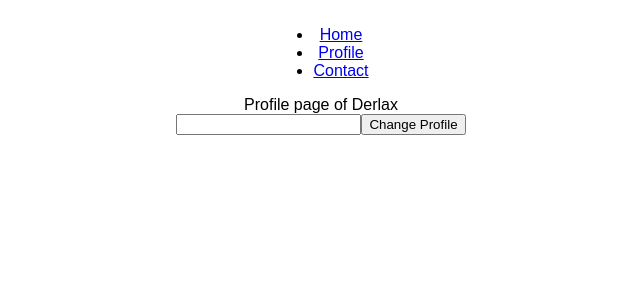
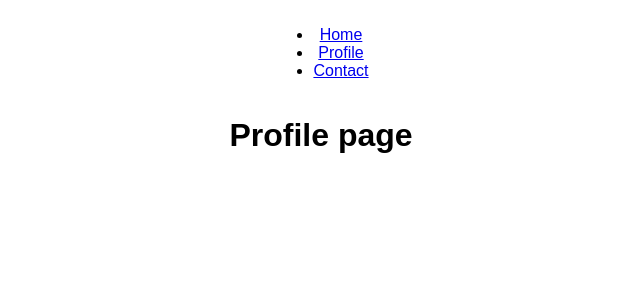
Before and after one commit to danphannguyen/React_Courses, a React (Create React App) app: page /Profile in a window 1280 px wide. Shown: the top 300 px of the page, without its empty margins (319-959 px from the left). Built offline with nearby package versions, Linux system fonts and the light colour scheme.

Commit message:
React ep10

```diff
--- a/package.json
+++ b/package.json
@@ -3,6 +3,7 @@
   "version": "0.1.0",
   "private": true,
   "dependencies": {
+    "@tanstack/react-query": "^5.21.4",
     "@testing-library/jest-dom": "^5.17.0",
     "@testing-library/react": "^13.4.0",
     "@testing-library/user-event": "^13.5.0",
--- a/src/App.js
+++ b/src/App.js
@@ -4,18 +4,22 @@ import { Home } from "./pages/home";
 import { Profile } from "./pages/profile";
 import { Contact } from "./pages/contact";
 import { Navbar } from "./pages/navbar";
-import { useState, createContext } from "react";
+import { useState } from "react";
 
-export const AppContext = createContext();
+import { QueryClient, QueryClientProvider } from "@tanstack/react-query";
+
 
 function App() {
 
+  const client = new QueryClient({ defaultOptions:
+    { queries: { refetchOnWindowFocus: false }
+  } });
   const [username, setUsername] = useState("Derlax");
 
   return (
     <div className="App">
 
-      <AppContext.Provider value={{username, setUsername}}>
+      <QueryClientProvider client={client}>
         <Router>
           <Navbar />
           <Routes>
@@ -25,7 +29,7 @@ function App() {
             <Route path="*" element={<h1>Not Found</h1>} />
           </Routes>
         </Router>
-      </AppContext.Provider>
+      </QueryClientProvider>
 
     </div>
   );
--- a/src/components/ChangeProfile.js
+++ /dev/null
@@ -1,17 +0,0 @@
-import React, { useState } from "react";
-import { useContext } from "react";
-import { AppContext } from "../App";
-
-export const ChangeProfile = () => {
-
-    const [newUsername, setNewUsername] = useState("");
-    const { setUsername } = useContext(AppContext);
-
-    return (
-        <div>
-            <input onChange={(event) => { setNewUsername(event.target.value) }} />
-            <button onClick={() => { setUsername(newUsername) }}>Change Profile</button>
-        </div>
-    );
-
-};
--- a/src/pages/home.js
+++ b/src/pages/home.js
@@ -1,11 +1,29 @@
-import { useContext } from "react";
-import { AppContext } from "../App";
+import { useQuery } from "@tanstack/react-query";
+import Axios from "axios";
 
 export const Home = () => {
-    const { username } = useContext(AppContext);
+
+    const { data: catData, isLoading, isError, refetch } = useQuery({
+        queryKey: ["cat"],
+        queryFn: () => {
+            return Axios.get("https://catfact.ninja/fact").then((res) => res.data);
+        }
+    });
+
+    if (isError) {
+        return <h1>Something went wrong</h1>;
+    }
+
+    if (isLoading) {
+        return <h1>Loading...</h1>;
+    }
+
     return (
         <div>
-            <h1>This is the Home page and user is {username}</h1>
+            <h1>This is the Home page </h1>
+            <h2>Random Cat Fact</h2>
+            <p>{catData?.fact}</p>
+            <button onClick={() => refetch()}>Refetch</button>
         </div>
     );
 };
--- a/src/pages/profile.js
+++ b/src/pages/profile.js
@@ -1,15 +1,11 @@
-import { ChangeProfile } from '../components/ChangeProfile';
-import { useContext } from "react";
-import { AppContext } from "../App";
+
 
 export const Profile = () => {
-    const { username } = useContext(AppContext);
     return (
         <div>
-            <div>
-                Profile page of {username}
-                <ChangeProfile />
-            </div>
+            <h1>
+                Profile page
+            </h1>
         </div>
     );
 };
```
Also changed, not shown: 1 other file (tests, documents, lock files or other folders).
